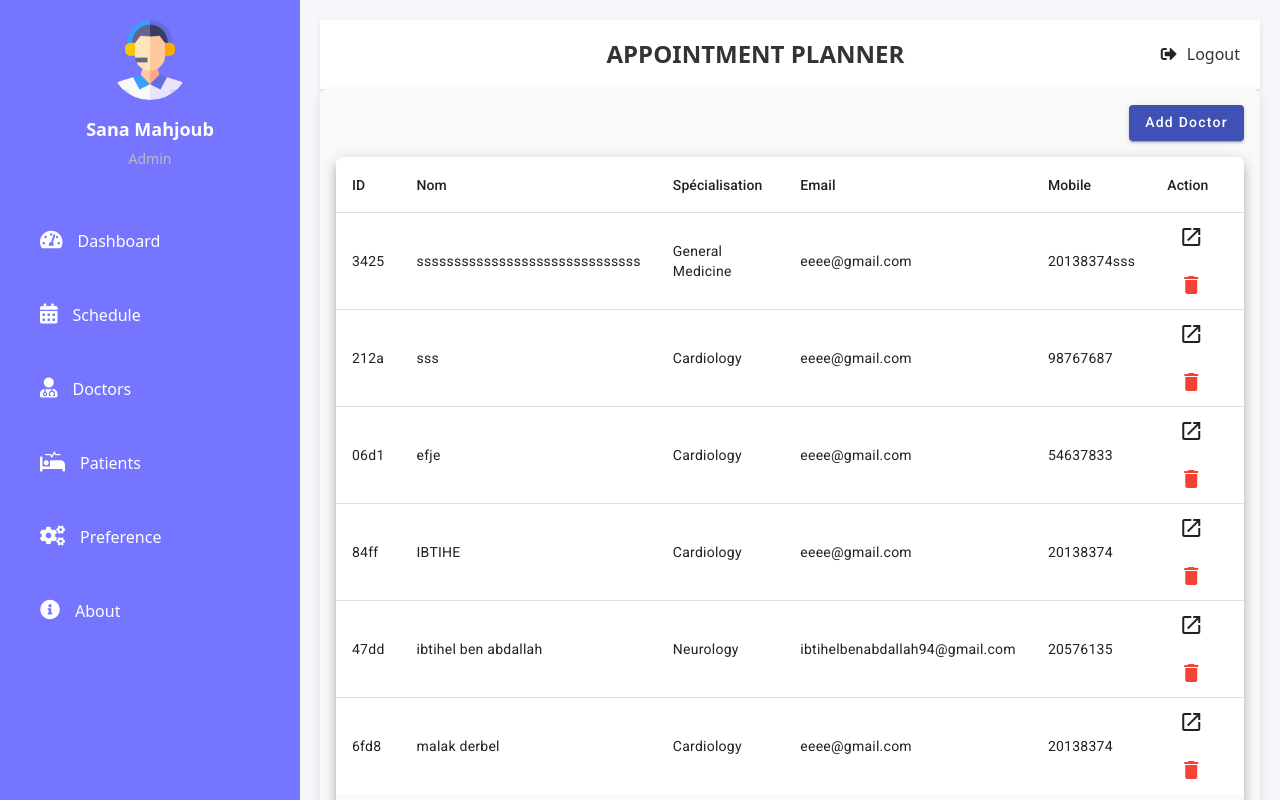
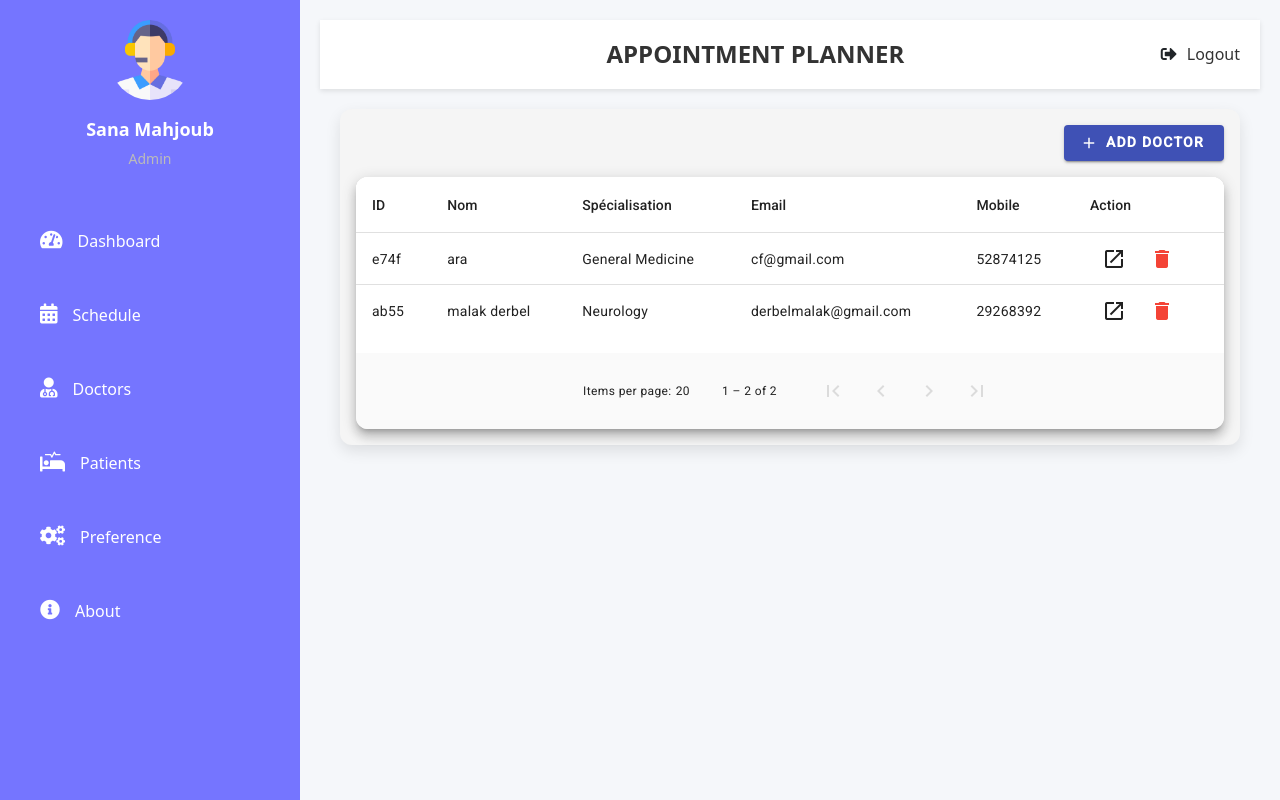
Before and after one commit to ibtihelbenabdallah/AngularDoctor, an Angular app: page /doctors in a window 1280 px wide. Built offline with nearby package versions, Linux system fonts and the light colour scheme; data requests are answered from the project's data file.

Commit message:
fix design

```diff
--- a/src/app/add-doctor-dialog/add-doctor-dialog.component.css
+++ b/src/app/add-doctor-dialog/add-doctor-dialog.component.css
@@ -1,9 +1,11 @@
+/* Form styling */
 .new-doctor-form {
     display: flex;
     flex-direction: column;
     gap: 16px;
   }
 
+  /* Gender section */
   .gender-container {
     display: flex;
     flex-direction: column;
@@ -20,3 +22,63 @@
     display: flex;
     gap: 16px;
   }
+
+  /* Form Field Label Styling */
+  mat-form-field {
+    width: 100%;
+    margin-bottom: 16px;
+  }
+
+  /* Label Icons */
+  mat-label {
+    display: flex;
+    align-items: center;
+    gap: 8px;
+  }
+
+  mat-label i {
+    color: #3498db;
+  }
+
+  /* Input fields */
+  mat-input-element {
+    font-size: 14px;
+  }
+
+  /* Error messages */
+  mat-error {
+    color: #e74c3c;
+  }
+
+  /* Action Buttons */
+  mat-dialog-actions {
+    display: flex;
+    justify-content: flex-end;
+    gap: 10px;
+  }
+
+  button {
+    padding: 10px 20px;
+    font-size: 16px;
+    border-radius: 8px;
+    transition: background-color 0.3s ease;
+  }
+
+  button[mat-raised-button] {
+    background-color: #3498db;
+    color: white;
+  }
+
+  button[mat-stroked-button] {
+    border-color: #e74c3c;
+    color: #e74c3c;
+  }
+
+  button[mat-raised-button]:hover {
+    background-color: #2980b9;
+  }
+
+  button[mat-stroked-button]:hover {
+    background-color: #e74c3c;
+    color: white;
+  }
--- a/src/app/doctor-details/doctor-details.component.css
+++ b/src/app/doctor-details/doctor-details.component.css
@@ -1,111 +1,162 @@
-/* Styles généraux */
+/* General Styles */
 body {
-    font-family: 'Arial', sans-serif;
-    background-color: #f4f7fb;
+  font-family: 'Roboto', sans-serif;
+  background: #f4f7fb;
   margin: 0;
   padding: 0;
   color: #333;
 }
 
 h1 {
-    font-size: 2.5em;
+  font-size: 2.2rem;
   color: #2c3e50;
-    margin-bottom: 20px;
 }
 
 p {
-    font-size: 1.2em;
+  font-size: 1rem;
   color: #34495e;
 }
 
-  /* Doctor card */
+/* Doctor Card */
 .doctor-card {
   background: #ffffff;
   padding: 20px;
-    border-radius: 8px;
+  border-radius: 10px;
   box-shadow: 0 4px 10px rgba(0, 0, 0, 0.1);
   width: 80%;
   max-width: 600px;
   margin: 20px auto;
 }
 
-  .doctor-info {
-    margin-bottom: 20px;
+.info-item {
+  display: flex;
+  align-items: center;
+  margin-bottom: 15px;
 }
 
-  .doctor-info p {
-    margin: 10px 0;
+.info-item i {
+  font-size: 1.5rem;
+  color: #3498db;
+  margin-right: 10px;
 }
 
+.info-item p {
+  margin: 0;
+}
+
+/* Buttons */
 .btn-edit {
   background-color: #2980b9;
   color: white;
   border: none;
   padding: 10px 20px;
-    font-size: 1.1em;
+  font-size: 1.2rem;
   border-radius: 5px;
   cursor: pointer;
-    transition: background-color 0.3s;
 }
 
 .btn-edit:hover {
   background-color: #3498db;
 }
-
-  .no-doctor {
-    text-align: center;
-    font-size: 1.5em;
-    color: #e74c3c;
-  }
-
-  /* Pop-up */
+/* Pop-up Overlay */
 .popup-overlay {
   position: fixed;
   top: 0;
   left: 0;
   width: 100%;
   height: 100%;
-    background-color: rgba(0, 0, 0, 0.6);
+  background-color: rgba(0, 0, 0, 0.8);
   display: flex;
   justify-content: center;
   align-items: center;
   z-index: 1000;
 }
 
+/* Pop-up Content */
 .popup-content {
   background: #fff;
   padding: 20px;
-    border-radius: 8px;
-    width: 400px;
-    box-shadow: 0 4px 10px rgba(0, 0, 0, 0.2);
+  border-radius: 12px;
+  width: 450px;
+  max-height: 80%; /* Limite la hauteur de la popup */
+  overflow-y: auto; /* Ajoute un scroll vertical si nécessaire */
+  box-shadow: 0 10px 30px rgba(0, 0, 0, 0.3);
+  position: relative;
 }
 
-  .popup-content h2 {
-    text-align: center;
-    font-size: 1.8em;
-    margin-bottom: 20px;
-    color: #2980b9;
+/* Form Row (for Mobile/Email and Education/Experience) */
+.form-row {
+  display: flex;
+  justify-content: space-between;
+  gap: 20px;
+  margin-bottom: 15px;
 }
 
 .form-group {
+  width: 48%; /* Prend 48% de la largeur pour deux éléments côte à côte */
   margin-bottom: 15px;
 }
 
+/* Form Fields */
 .form-group label {
   font-weight: bold;
   display: block;
   margin-bottom: 5px;
+  font-size: 1rem;
+  color: #34495e;
 }
 
 .form-group input {
   width: 100%;
   padding: 10px;
-    border-radius: 5px;
+  border-radius: 8px;
   border: 1px solid #ccc;
-    font-size: 1.1em;
+  font-size: 1rem;
   box-sizing: border-box;
 }
 
+.form-group input::placeholder {
+  color: #999;
+}
+
+/* Pop-up Header */
+.popup-header {
+  display: flex;
+  justify-content: space-between;
+  align-items: center;
+  margin-bottom: 20px;
+}
+
+.popup-header h2 {
+  font-size: 1.5rem;
+  color: #3498db;
+  margin: 0;
+}
+
+.popup-header .btn-close {
+  background: none;
+  border: none;
+  font-size: 1.5rem;
+  color: #e74c3c;
+  cursor: pointer;
+  transition: transform 0.3s;
+}
+
+.popup-header .btn-close:hover {
+  transform: scale(1.2);
+}
+
+/* Scroll Customization (optional) */
+.popup-content::-webkit-scrollbar {
+  width: 6px;
+}
+
+.popup-content::-webkit-scrollbar-thumb {
+  background-color: #3498db;
+  border-radius: 10px;
+}
+
+/* Form Actions */
 .form-actions {
   display: flex;
   justify-content: space-between;
@@ -113,10 +164,10 @@ body {
 
 .btn-submit, .btn-cancel {
   padding: 10px 20px;
-    font-size: 1.2em;
-    border-radius: 5px;
+  font-size: 1rem;
+  border-radius: 8px;
   cursor: pointer;
-    transition: background-color 0.3s;
+  transition: all 0.3s;
 }
 
 .btn-submit {
@@ -138,22 +189,3 @@ body {
 .btn-cancel:hover {
   background-color: #c0392b;
 }
-  .popup {
-    position: fixed;
-    top: 50%;
-    left: 50%;
-    transform: translate(-50%, -50%);
-    background-color: white;
-    padding: 20px;
-    box-shadow: 0 4px 8px rgba(0, 0, 0, 0.2);
-    z-index: 1000;
-  }
-
-  .popup-content {
-    display: flex;
-    flex-direction: column;
-  }
-
-  button {
-    margin-top: 10px;
-  }
--- a/src/app/doctor-details/doctor-details.component.ts
+++ b/src/app/doctor-details/doctor-details.component.ts
@@ -26,13 +26,20 @@ export class DoctorDetailsComponent implements OnInit {
 
     if (this.idcourant) {
       this.doctorService.getDoctorById(this.idcourant).subscribe((Doctor) => {
+
         this.doctor = Doctor;
+
         this.form = new FormGroup({
             id: new FormControl(Doctor.id, [Validators.required]),
             Name: new FormControl(Doctor.Name, [Validators.required]),
+            Gender: new FormControl(Doctor.Gender, [Validators.required]),
             Specialization: new FormControl(Doctor.Specialization, [Validators.required]),
             Email: new FormControl(Doctor.Email, [Validators.required]),
             Mobile: new FormControl(Doctor.Mobile, [Validators.required]),
+            Education: new FormControl(Doctor.Education, [Validators.required]),
+            Experience: new FormControl(Doctor.Experience, [Validators.required]),
+            DutyTiming: new FormControl(Doctor.DutyTiming, [Validators.required]),
+
           });
       });
     }
--- a/src/app/doctor/doctor.component.css
+++ b/src/app/doctor/doctor.component.css
@@ -1,44 +1,90 @@
 /* Conteneur principal */
 .doctor-interface-container {
   padding: 16px;
-  background-color: #f9f9f9;
-  border-radius: 8px;
-  box-shadow: 0px 4px 12px rgba(0, 0, 0, 0.1);
+  background-color: #f5f5f5;
+  border-radius: 12px;
+  box-shadow: 0px 6px 15px rgba(0, 0, 0, 0.1);
+  margin: 20px;
 }
 
-/* Actions en-tête */
+/* Actions Header */
 .header-actions {
   display: flex;
   justify-content: flex-end;
   margin-bottom: 16px;
 }
 
-/* Conteneur tableau */
-.doctor-table-container {
-  overflow: auto;
-  border-radius: 8px;
+.header-actions button {
+  font-weight: bold;
+  text-transform: uppercase;
+  padding: 10px 20px;
 }
 
-/* Style des en-têtes de colonne */
+/* Conteneur Tableau */
+.doctor-table-container {
+  border-radius: 12px;
+  overflow: hidden;
+  background-color: white;
+}
+
+/* Responsive Table */
+.responsive-table {
+  width: 100%;
+  border-collapse: collapse;
+}
+
+/* Header Styles */
 .mat-header-cell {
   font-weight: bold;
   background-color: #3f51b5;
   color: white;
   text-align: left;
+  padding: 12px 16px;
 }
 
+.mat-header-row {
+  height: 64px;
+}
+
+/* Row Styles */
 .mat-row {
   background-color: white;
   transition: background-color 0.3s ease;
 }
 
 .mat-row:hover {
-  background-color: #f1f1f1;
+  background-color: #f4f6f8;
+}
+
+/* Cell Styles */
+.mat-cell {
+  padding: 12px 16px;
+  font-size: 0.9rem;
+}
+
+/* Actions Column */
+.mat-cell button {
+  margin-right: 8px;
+}
+
+.mat-cell button:hover {
+  transform: scale(1.1);
 }
 
 /* Pagination */
 mat-paginator {
   margin-top: 16px;
   display: flex;
-  justify-content: flex-end;
+  justify-content: center;
+  padding: 10px;
+  background-color: #fafafa;
 }
+
+mat-paginator .mat-paginator-range-label {
+  font-weight: bold;
+}
+
+/* Tooltip Styles */
+.mat-tooltip {
+  font-size: 0.9rem;
+}
--- a/src/app/doctor/doctor.component.html
+++ b/src/app/doctor/doctor.component.html
@@ -1,10 +1,14 @@
 <div class="doctor-interface-container">
+  <!-- Actions Header -->
   <div class="header-actions">
-    <button mat-raised-button color="primary" (click)="openAddDoctorDialog()">Add Doctor</button>
+    <button mat-raised-button color="primary" (click)="openAddDoctorDialog()">
+      <mat-icon>add</mat-icon> Add Doctor
+    </button>
   </div>
 
+  <!-- Table Container -->
   <div class="doctor-table-container mat-elevation-z8">
-    <table mat-table [dataSource]="dataSource" class="mat-table">
+    <table mat-table [dataSource]="dataSource" class="mat-table responsive-table">
 
       <!-- ID Column -->
       <ng-container matColumnDef="Id">
@@ -40,10 +44,10 @@
       <ng-container matColumnDef="Action">
         <th mat-header-cell *matHeaderCellDef> Action </th>
         <td mat-cell *matCellDef="let doctor">
-          <button mat-icon-button [routerLink]="['/doctorDetails', doctor.id]">
+          <button mat-icon-button [routerLink]="['/doctorDetails', doctor.id]" matTooltip="Voir les détails">
             <mat-icon>launch</mat-icon>
           </button>
-           <button mat-icon-button color="warn" (click)="delete(doctor.id)">
+          <button mat-icon-button color="warn" (click)="delete(doctor.id)" matTooltip="Supprimer le médecin">
             <mat-icon>delete</mat-icon>
           </button>
         </td>
@@ -53,6 +57,13 @@
       <tr mat-header-row *matHeaderRowDef="displayedColumns"></tr>
       <tr mat-row *matRowDef="let row; columns: displayedColumns;"></tr>
     </table>
-    <mat-paginator [length]="dataSource.length" [pageSize]="20" showFirstLastButtons></mat-paginator>
+
+    <!-- Pagination -->
+    <mat-paginator
+      [length]="dataSource.length"
+      [pageSize]="20"
+      showFirstLastButtons
+      aria-label="Table Pagination">
+    </mat-paginator>
   </div>
 </div>
--- a/src/assets/db.json
+++ b/src/assets/db.json
@@ -1,62 +1,26 @@
 {
   "Doctor": [
     {
-      "id": "3425",
-      "Name": "ssssssssssssssssssssssssssssss",
+      "id": "e74f",
+      "Name": "ara",
+      "Gender": "Male",
+      "Mobile": "52874125",
+      "Email": "cf@gmail.com",
       "Specialization": "General Medicine",
-      "Email": "eeee@gmail.com",
-      "Mobile": "20138374sss"
-    },
-    {
-      "id": "212a",
-      "Name": "sss",
-      "Gender": "Male",
-      "Mobile": "98767687",
-      "Email": "eeee@gmail.com",
-      "Specialization": "Cardiology",
-      "Education": "isims",
-      "Experience": "3+ years",
+      "Education": "jj",
+      "Experience": "1+ years",
       "DutyTiming": "08:00 AM - 05:00 PM"
     },
     {
-      "id": "06d1",
-      "Name": "efje",
+      "id": "ab55",
+      "Name": "malak derbel",
       "Gender": "Female",
-      "Mobile": "54637833",
-      "Email": "eeee@gmail.com",
-      "Specialization": "Cardiology",
+      "Mobile": "29268392",
+      "Email": "derbelmalak@gmail.com",
+      "Specialization": "Neurology",
       "Education": "isims",
-      "Experience": "3+ years",
-      "DutyTiming": "08:00 AM - 05:00 PM"
-    },
-    {
-      "id": "84ff",
-      "Name": "IBTIHE ",
-      "Gender": "Female",
-      "Mobile": "20138374",
-      "Email": "eeee@gmail.com",
-      "Specialization": "Cardiology",
-      "Education": "ISISMS",
-      "Experience": "3+ years",
-      "DutyTiming": "10:00 AM - 07:00 PM"
-    },
-    {
-      "id": "47dd",
-      "Name": "ibtihel ben abdallah",
-      "Gender": "Female",
-      "Mobile": "20576135",
-      "Email": "ibtihelbenabdallah94@gmail.com",
-      "Specialization": "Neurology",
-      "Education": "FSS",
       "Experience": "5+ years",
       "DutyTiming": "10:00 AM - 07:00 PM"
-    },
-    {
-      "id": "6fd8",
-      "Name": "malak derbel",
-      "Specialization": "Cardiology",
-      "Email": "eeee@gmail.com",
-      "Mobile": "20138374"
     }
   ]
 }
```
Also changed, not shown: src/app/add-doctor-dialog/add-doctor-dialog.component.html (+8 -8 lines), src/app/doctor-details/doctor-details.component.html (+70 -12 lines), 1 other file (tests, documents, lock files or other folders). Lines whose indentation alone changed are shown as unchanged.
